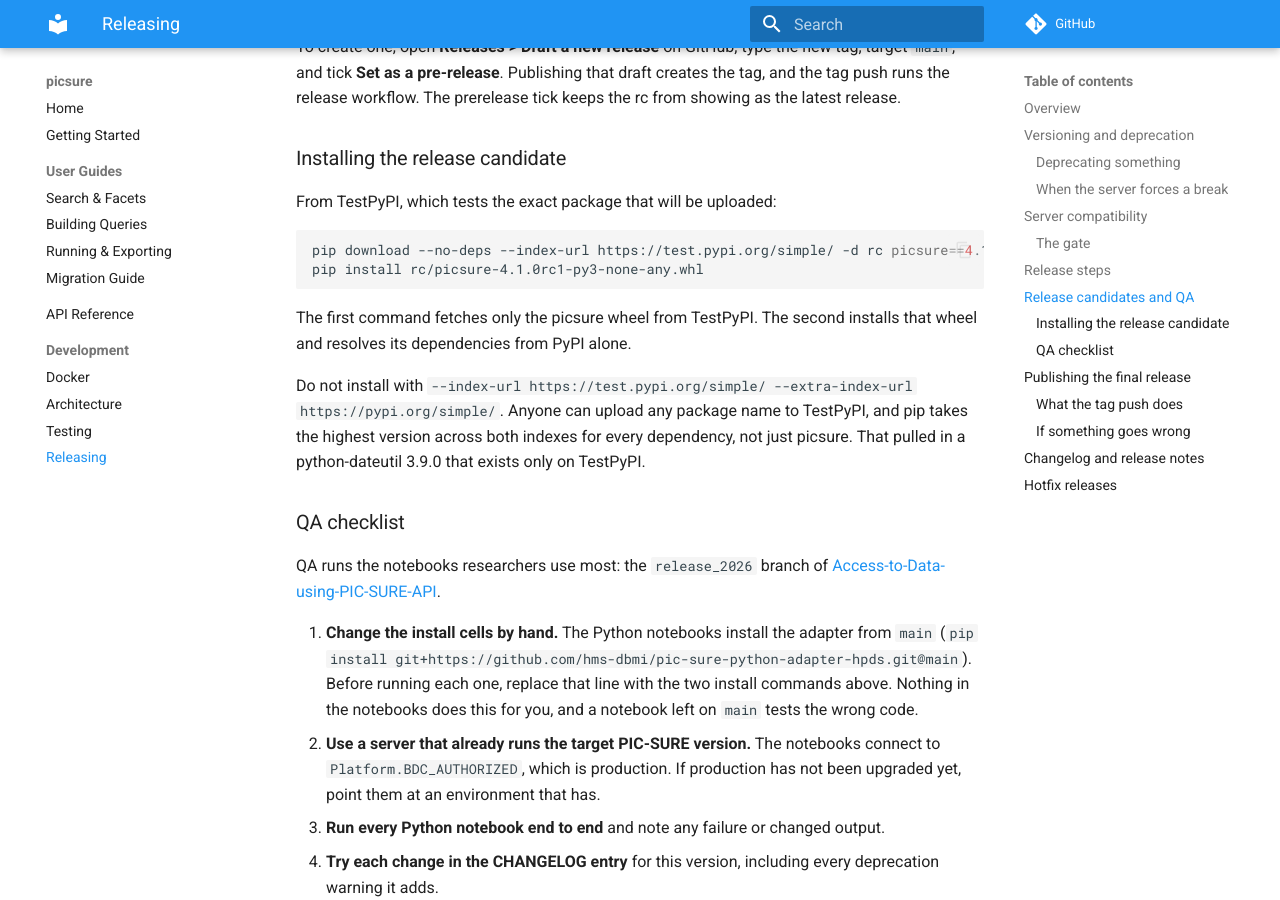
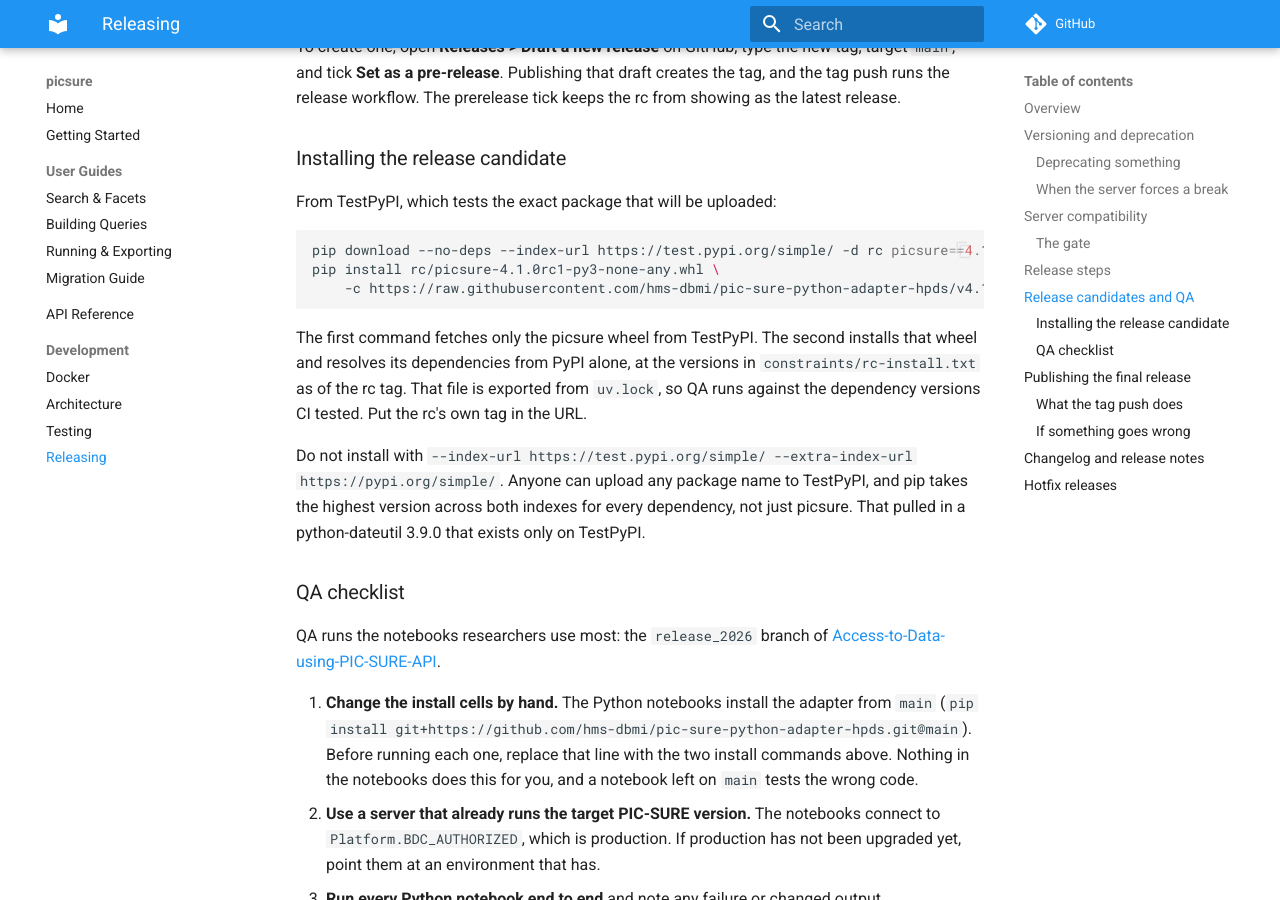
Before and after one commit to hms-dbmi/pic-sure-python-adapter-hpds, an MkDocs documentation site: the page built from docs/development/releasing.md, in a window 1280 px wide and 900 px high, scrolled down 4114 px. Built offline with MkDocs 1.6.1 and Material for MkDocs 9.7.7, drawn with Linux system fonts in a browser that asks for light colours; comment, search, counter and statistics services are not loaded.

Commit message:
docs: install release candidates with the pinned constraints file

````diff
--- a/docs/development/releasing.md
+++ b/docs/development/releasing.md
@@ -149,11 +149,14 @@ From TestPyPI, which tests the exact package that will be uploaded:
 
 ```bash
 pip download --no-deps --index-url https://test.pypi.org/simple/ -d rc picsure==4.1.0rc1
-pip install rc/picsure-4.1.0rc1-py3-none-any.whl
+pip install rc/picsure-4.1.0rc1-py3-none-any.whl \
+    -c https://raw.githubusercontent.com/hms-dbmi/pic-sure-python-adapter-hpds/v4.1.0rc1/constraints/rc-install.txt
 ```
 
 The first command fetches only the picsure wheel from TestPyPI. The second installs that wheel and
-resolves its dependencies from PyPI alone.
+resolves its dependencies from PyPI alone, at the versions in `constraints/rc-install.txt` as of the
+rc tag. That file is exported from `uv.lock`, so QA runs against the dependency versions CI tested.
+Put the rc's own tag in the URL.
 
 Do not install with `--index-url https://test.pypi.org/simple/ --extra-index-url
 https://pypi.org/simple/`. Anyone can upload any package name to TestPyPI, and pip takes the highest
````
